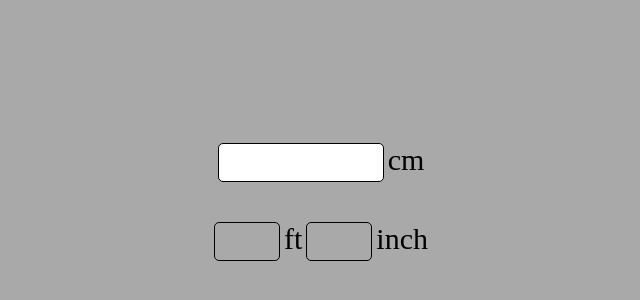
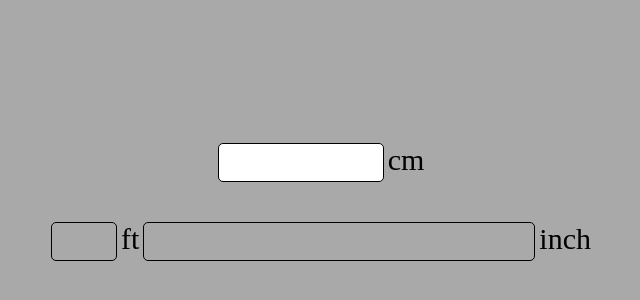
Before and after one commit to KillerMax4299/height_conversion, a plain HTML site: page index.html in a window 1280 px wide. Shown: the part 130-430 px from the top of the page, without its empty margins (321-961 px from the left). Drawn offline with Linux system fonts and the light colour scheme.

Commit message:
Update index.html

```diff
--- a/index.html
+++ b/index.html
@@ -14,6 +14,7 @@
     .oks{border: 1px solid blue;}
     .borders{width :15rem; font-size: 30px;font-family: poppins;display: flex;justify-content: center;}
     label{margin: 20px 0;}
+    [id=inch]{width:min-content}
     [id=container]{margin: 20%;}
   </style>
 
```
